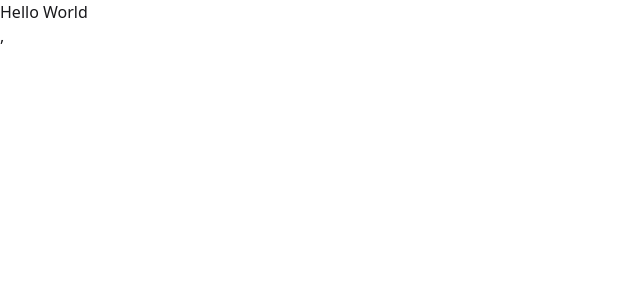
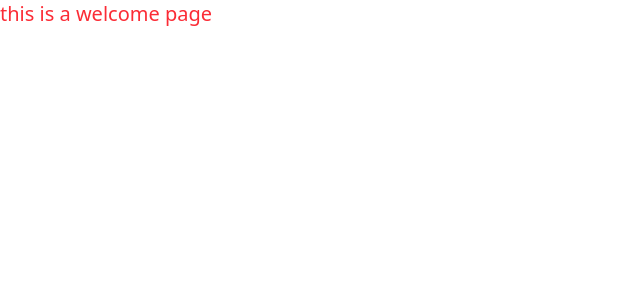
Before and after one commit to juyel66/EduLoop, a React (Vite) app: page / in a window 1280 px wide. Shown: the top 300 px of the page, without its empty margins (0-640 px from the left). Built offline with nearby package versions, Linux system fonts and the light colour scheme.

Commit message:
feat(create): welcome page added with routes

```diff
--- /dev/null
+++ b/src/pages/welcomePage/WelcomePage.tsx
@@ -0,0 +1,12 @@
+
+
+const WelcomePage = () => {
+    return (
+        <div className="text-xl text-red-500">
+            this is a welcome page
+
+        </div>
+    );
+};
+
+export default WelcomePage;
```
Also changed, not shown: src/main.tsx (+9 -20 lines).
